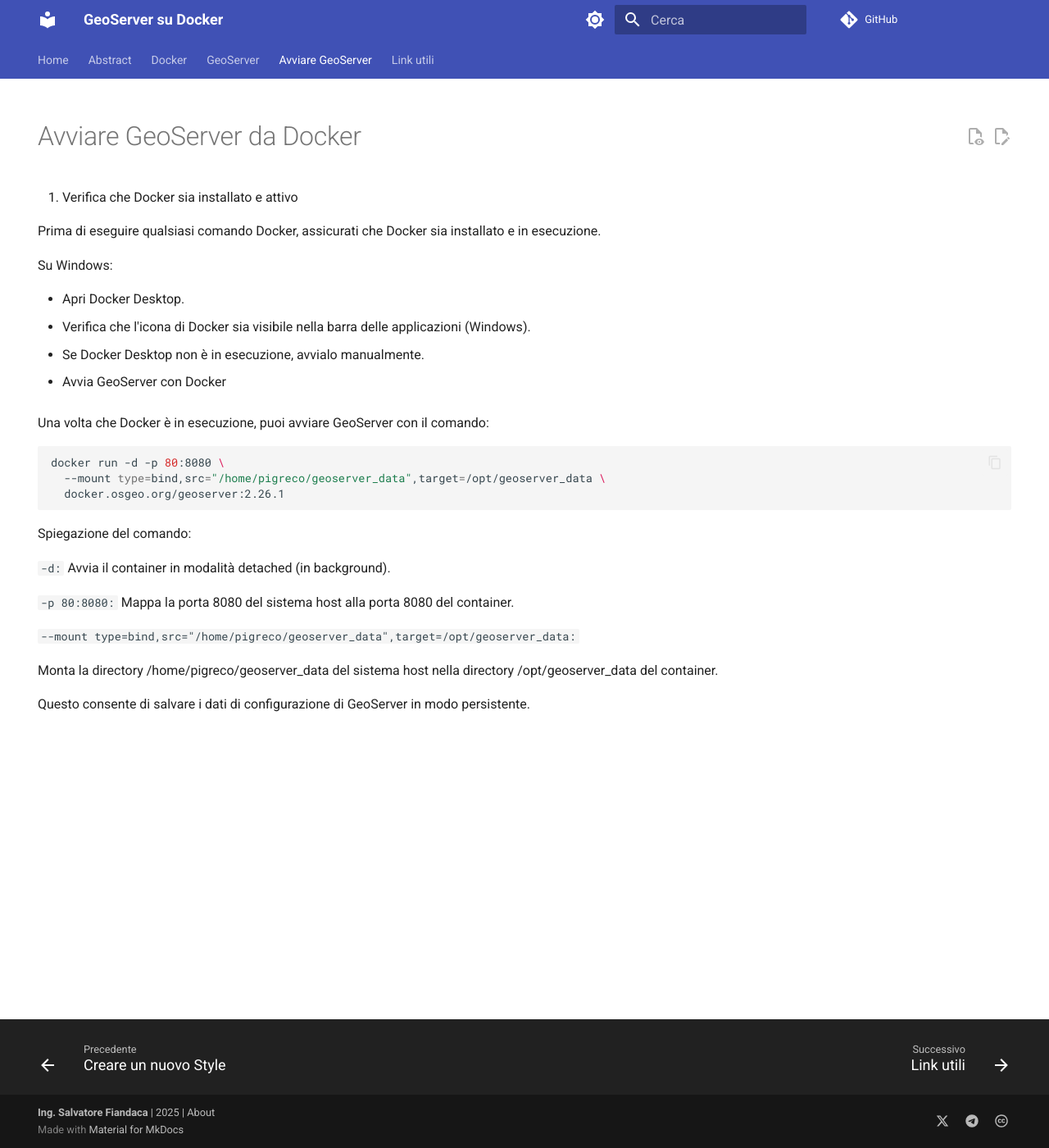
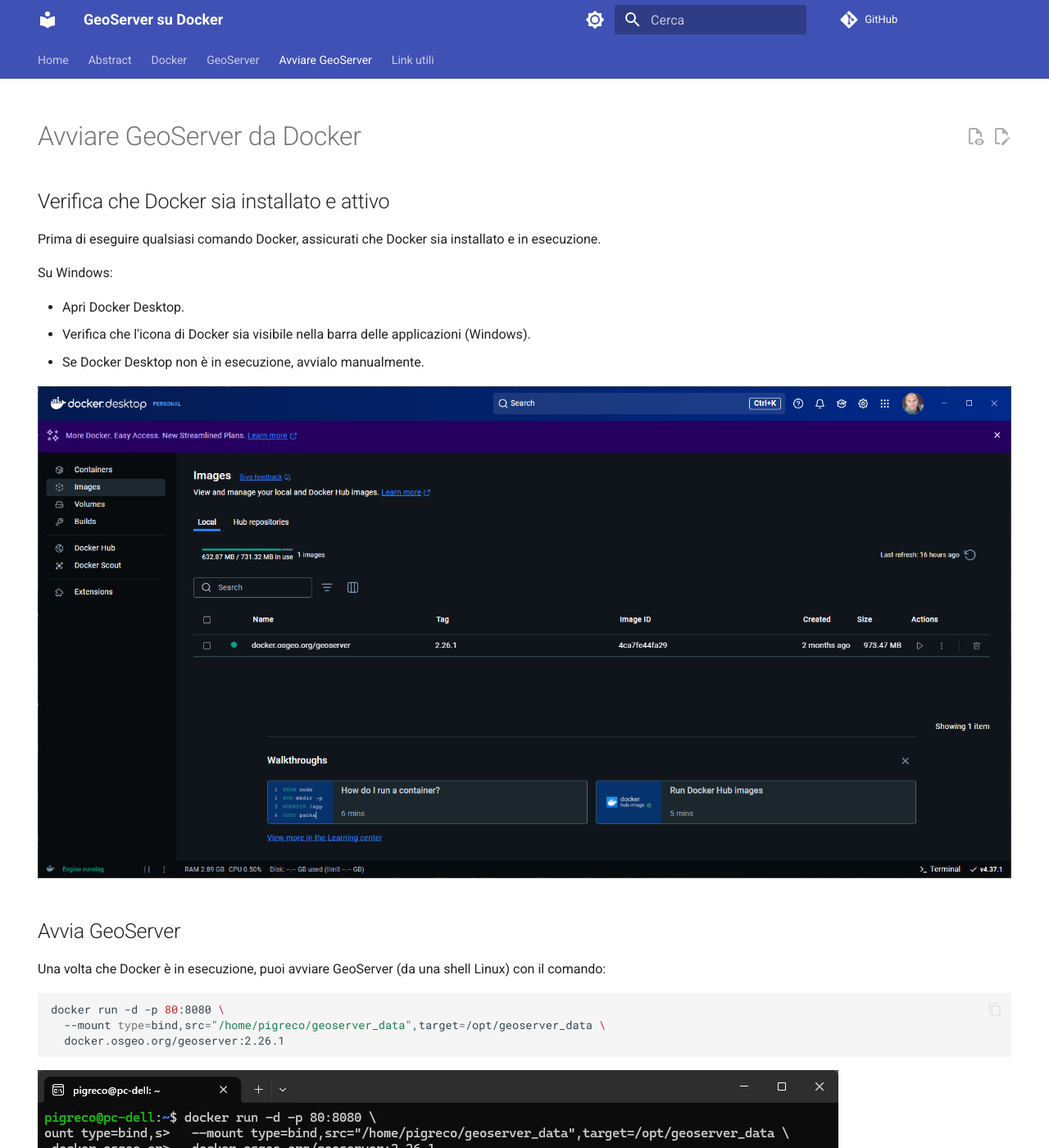
Before and after one commit to pigreco/geoserver_su_docker, an MkDocs documentation site: the page built from docs/avviare_geoserver.md, in a window 1280 px wide and 1400 px high. Shown: the whole window at 82% size. Built offline with MkDocs 1.6.1 and Material for MkDocs 9.7.7, drawn with Linux system fonts in a browser that asks for light colours; comment, search, counter and statistics services are not loaded.

Commit message:
aggiorna la guida per avviare GeoServer da Docker con nuove intestazioni e immagini

````diff
--- a/docs/avviare_geoserver.md
+++ b/docs/avviare_geoserver.md
@@ -18,15 +18,19 @@
 - Verifica che l'icona di Docker sia visibile nella barra delle applicazioni (Windows).
 - Se Docker Desktop non è in esecuzione, avvialo manualmente.
 
-1. Avvia GeoServer con Docker
+![](./imgs/2025-01-26_09h43_15.png)
 
-Una volta che Docker è in esecuzione, puoi avviare GeoServer con il comando:
+## Avvia GeoServer
+
+Una volta che Docker è in esecuzione, puoi avviare GeoServer (da una shell Linux) con il comando:
 
 ```bash
 docker run -d -p 80:8080 \
   --mount type=bind,src="/home/pigreco/geoserver_data",target=/opt/geoserver_data \
   docker.osgeo.org/geoserver:2.26.1
 ```
+
+![](./imgs/2025-01-26_09h49_28.png)
 
 Spiegazione del comando:
 
````
Also changed, not shown: other parts of docs/avviare_geoserver.md (+1 -1 lines), docs/imgs/2025-01-26_09h43_15.png (added), docs/imgs/2025-01-26_09h49_28.png (added).
